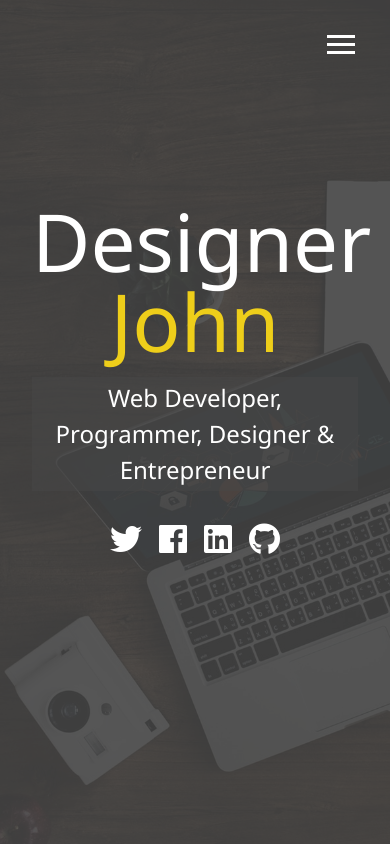
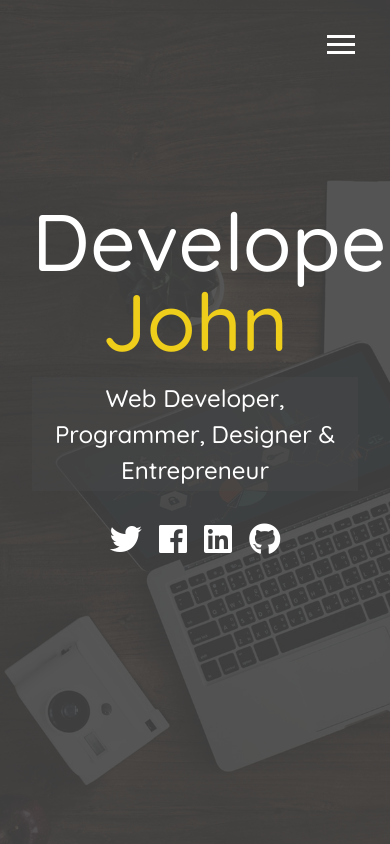
Before and after one commit to msk-git/Responsive_website_Sass, a website: page index.html in a window 390 px wide. Drawn offline with Linux system fonts and the light colour scheme.

Commit message:
change viewport size for mobile screens, add font

```diff
--- a/index.html
+++ b/index.html
@@ -5,6 +5,7 @@
   <meta charset="UTF-8">
   <meta name="viewport" content="width=device-width, initial-scale=1.0">
   <meta http-equiv="X-UA-Compatible" content="ie=edge">
+  <link href="https://fonts.googleapis.com/css?family=Quicksand:300,500" rel="stylesheet">
   <link rel="stylesheet" href="https://use.fontawesome.com/releases/v5.2.0/css/all.css" integrity="sha384-hWVjflwFxL6sNzntih27bfxkr27PmbbK/iSvJ+a4+0owXq79v+lsFkW54bOGbiDQ"
     crossorigin="anonymous">
 
@@ -51,7 +52,7 @@
 
   <main id="home">
     <h1 class="lg-heading">
-      Designer
+      Developer
       <span class="text-secondary">John</span>
     </h1>
     <h2 class="sm-heading">
--- a/scss/_config.scss
+++ b/scss/_config.scss
@@ -46,13 +46,13 @@ $background-opacity: 0.9;
 }
 
 @mixin mediaMd {
-  @media screen and (max-width: 768px) {
+  @media screen and (max-width: 844px) {
     @content;
   }
 }
 
 @mixin mediaLg {
-  @media screen and (min-width: 769px) and (max-width: 1170px) {
+  @media screen and (min-width: 845px) and (max-width: 1170px) {
     @content;
   }
 }
--- a/scss/main.scss
+++ b/scss/main.scss
@@ -9,9 +9,9 @@ body {
   @include background;
   background: $primary-color;
   color: set-text-color($primary-color);
-  height: 100%;
+  height: 100vh;
   margin: 0;
-  font-family: 'Segoe UI', Tahoma, Geneva, Verdana, sans-serif;
+  font-family: 'Quicksand', Tahoma, Geneva, Verdana, sans-serif;
   line-height: 1.5;
 }
 
@@ -58,10 +58,10 @@ main {
 
     a {
       padding: 0.4rem;
+      @include easeOut();
 
       &:hover {
         color: $secondary-color;
-        @include easeOut();
       }
     }
   }
```
Also changed, not shown: css/main.css.
